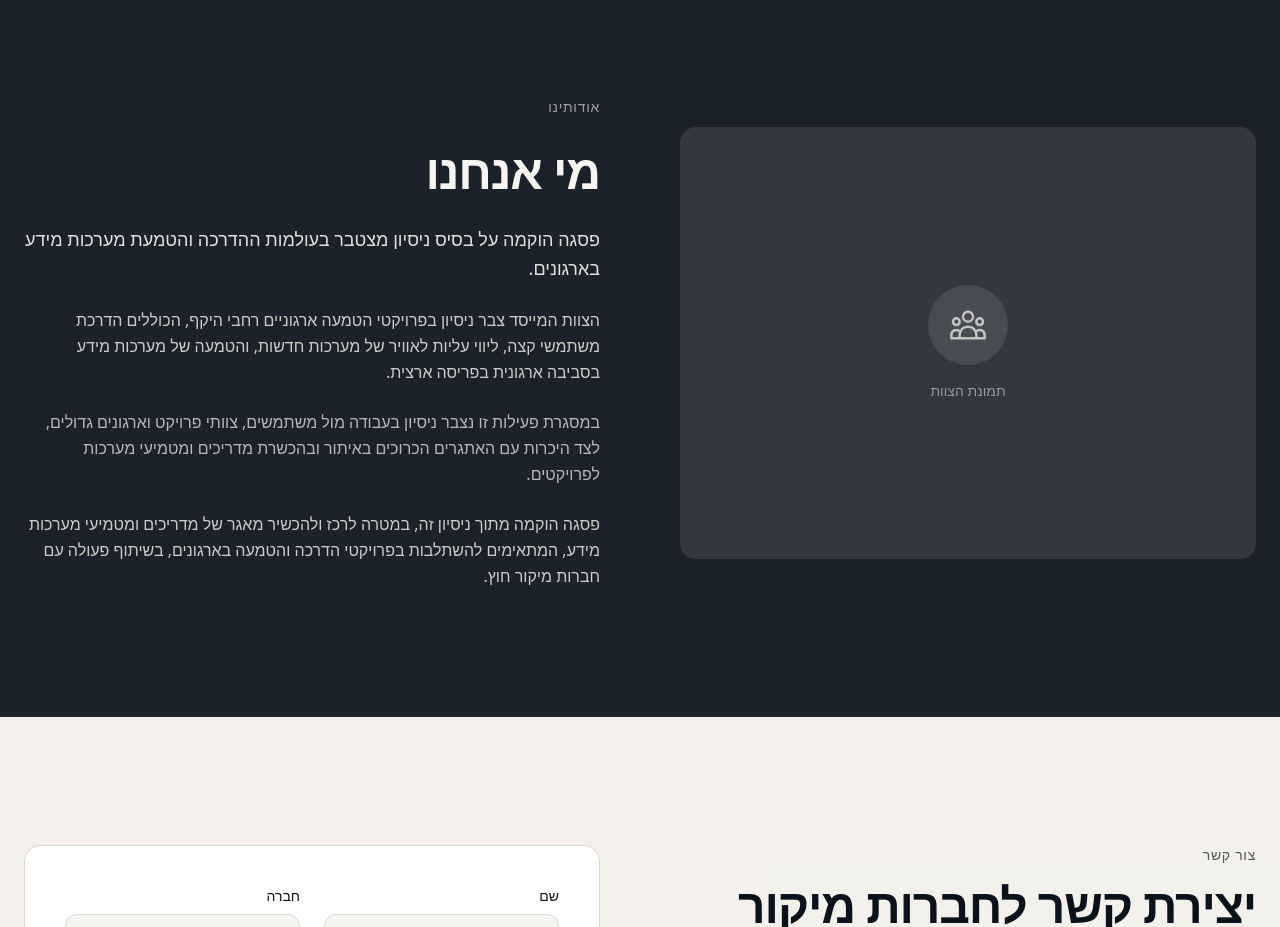
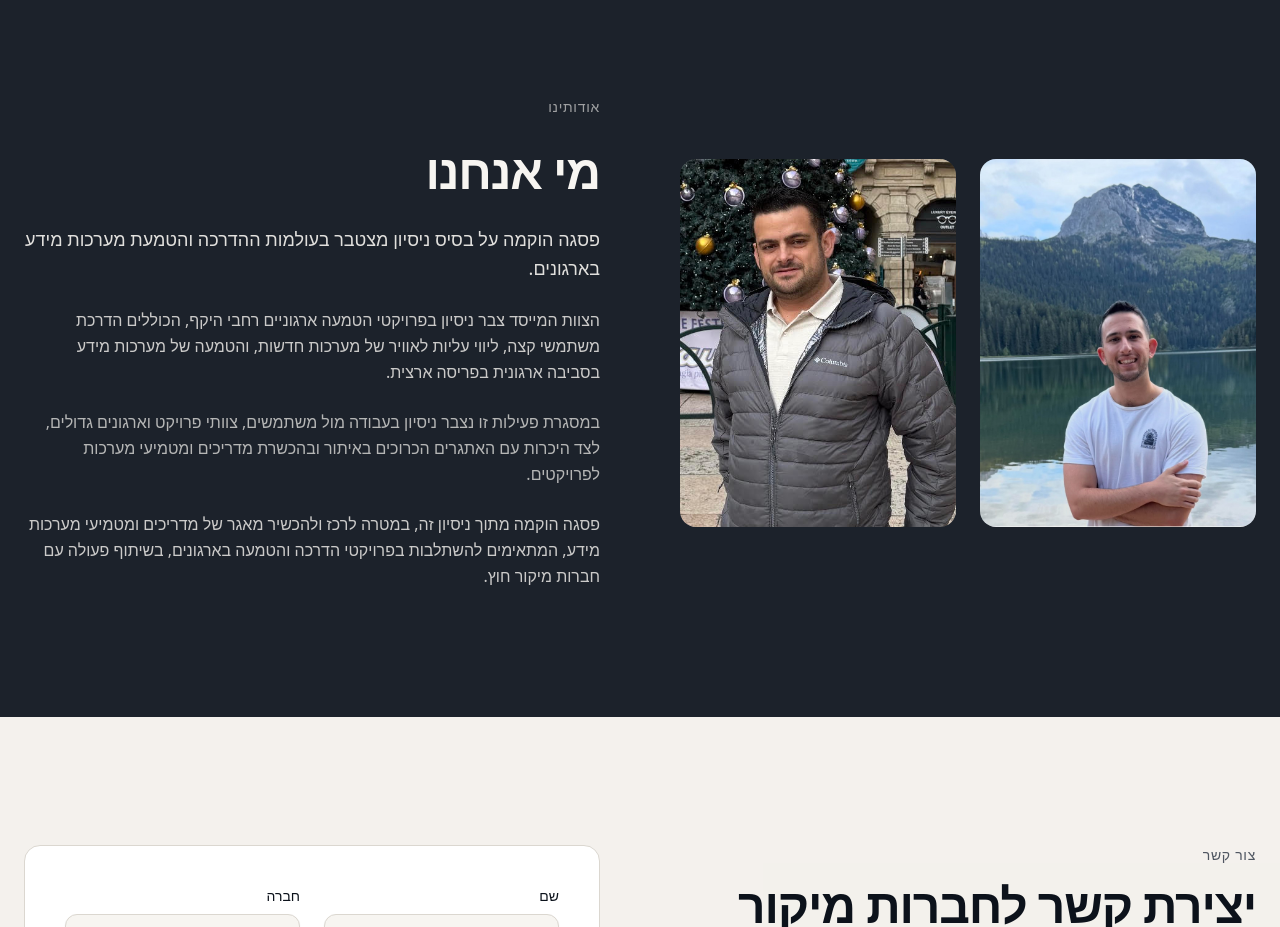
Before and after one commit to PisgaCompany/Landing_Page, a Next.js app: page / in a window 1280 px wide. Shown: the part 2440-3367 px from the top of the page. Built offline with nearby package versions, Linux system fonts and the light colour scheme.

Commit message:
Add team photos to about section

```diff
--- a/components/landing/about.tsx
+++ b/components/landing/about.tsx
@@ -1,18 +1,31 @@
+import Image from "next/image"
+
 export function About() {
   return (
     <section id="about" className="bg-primary text-primary-foreground py-24 md:py-32">
       <div className="container mx-auto px-4 md:px-6">
         <div className="grid gap-16 lg:grid-cols-2 lg:gap-20 items-center">
-          {/* Image Placeholder */}
+          {/* Team Photos */}
           <div className="relative order-2 lg:order-1">
-            <div className="aspect-[4/3] rounded-2xl bg-primary-foreground/10 flex items-center justify-center overflow-hidden">
-              <div className="text-center p-8">
-                <div className="w-20 h-20 mx-auto mb-4 rounded-full bg-primary-foreground/10 flex items-center justify-center">
-                  <svg className="w-10 h-10 text-primary-foreground/70" fill="none" stroke="currentColor" viewBox="0 0 24 24">
-                    <path strokeLinecap="round" strokeLinejoin="round" strokeWidth={1.5} d="M17 20h5v-2a3 3 0 00-5.356-1.857M17 20H7m10 0v-2c0-.656-.126-1.283-.356-1.857M7 20H2v-2a3 3 0 015.356-1.857M7 20v-2c0-.656.126-1.283.356-1.857m0 0a5.002 5.002 0 019.288 0M15 7a3 3 0 11-6 0 3 3 0 016 0zm6 3a2 2 0 11-4 0 2 2 0 014 0zM7 10a2 2 0 11-4 0 2 2 0 014 0z" />
-                  </svg>
-                </div>
-                <p className="text-primary-foreground/50 text-sm">תמונת הצוות</p>
+            <div className="grid gap-6 sm:grid-cols-2">
+              <div className="relative aspect-[3/4] rounded-2xl overflow-hidden bg-primary-foreground/10">
+                <Image
+                  src="/images/nadav.png"
+                  alt="נדב - שותף בצוות פסגה"
+                  fill
+                  className="object-cover"
+                  sizes="(min-width: 1024px) 240px, 50vw"
+                  priority
+                />
+              </div>
+              <div className="relative aspect-[3/4] rounded-2xl overflow-hidden bg-primary-foreground/10">
+                <Image
+                  src="/images/michel.png"
+                  alt="מיכאל - שותף בצוות פסגה"
+                  fill
+                  className="object-cover"
+                  sizes="(min-width: 1024px) 240px, 50vw"
+                />
               </div>
             </div>
           </div>
```
Also changed, not shown: public/images/michel.png (added), public/images/nadav.png (added).
